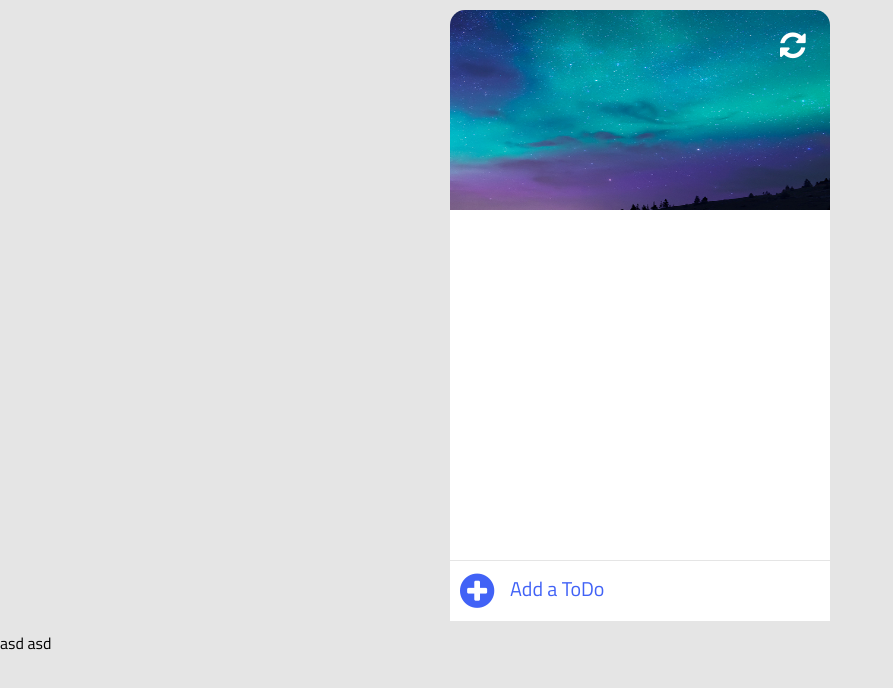
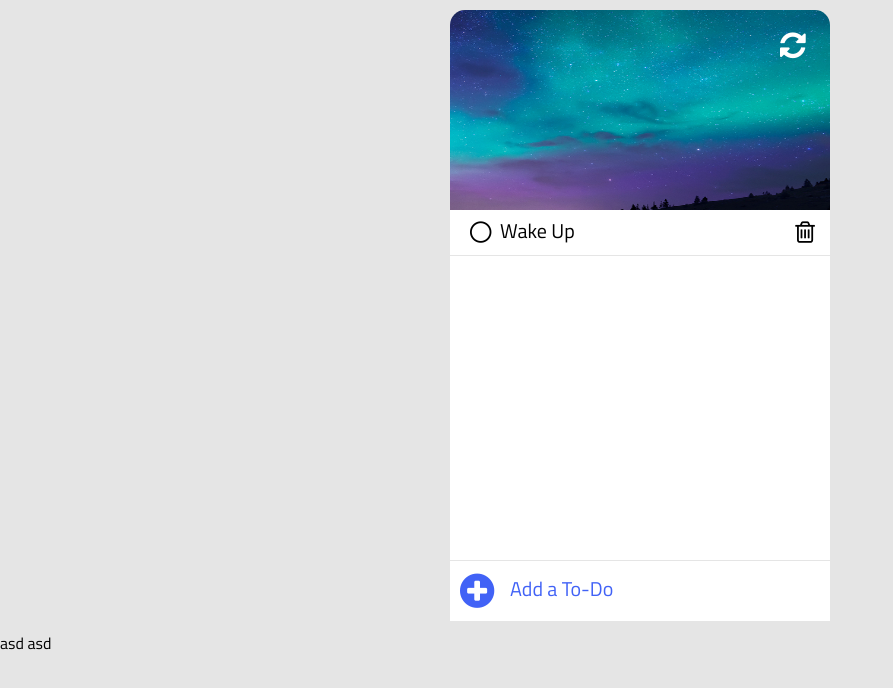
Before and after one commit to andynarf/todolist, a website: page dist/index.html in a window 1280 px wide. Shown: the whole page, without its empty margins (0-893 px from the left). Drawn offline with Linux system fonts and the light colour scheme.

Commit message:
added the check circle to the app and the field for the task, also added the trash icon

```diff
--- a/dist/index.html
+++ b/dist/index.html
@@ -21,14 +21,18 @@
         </div>
         <div class="content">
             <ul id="list">
-
+                <li class="item">
+                    <i class="fa fa-circle-thin co" job="complete" id="0"></i>
+                    <p class="text">Wake Up</p>
+                    <i class="fa fa-trash-o de" job="delete" id="0" ></i>
+                </li>
             </ul>
 
 
         </div>
         <div class="add-to-do">
             <i class="fa fa-plus-circle"></i>
-            <input type="text" id="input" placeholder="Add a ToDo">
+            <input type="text" id="input" placeholder="Add a To-Do">
         </div>
 
     </div>
```
